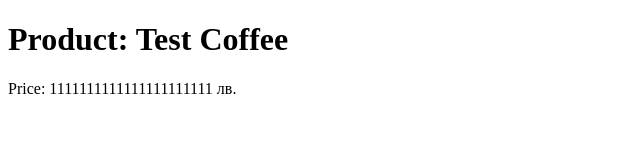
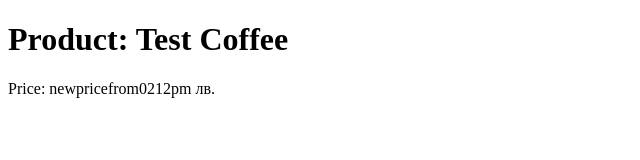
Before and after one commit to super-alex22/coffee-table, a plain HTML site: page index.html in a window 1280 px wide. Shown: the full height of the page, 0-640 px from the left. Drawn offline with Linux system fonts and the light colour scheme.

Commit message:
Update index.html

```diff
--- a/index.html
+++ b/index.html
@@ -7,6 +7,6 @@
 </head>
 <body>
     <h1>Product: Test Coffee</h1>
-    <p>Price: <span id="price">1111111111111111111111</span> лв.</p>
+    <p>Price: <span id="price">newpricefrom0212pm</span> лв.</p>
 </body>
 </html>
```
